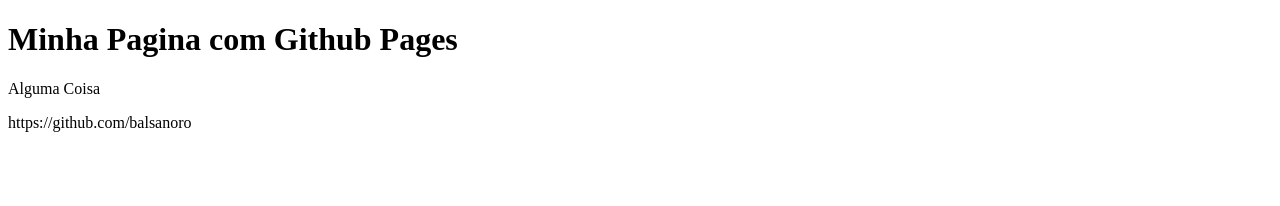
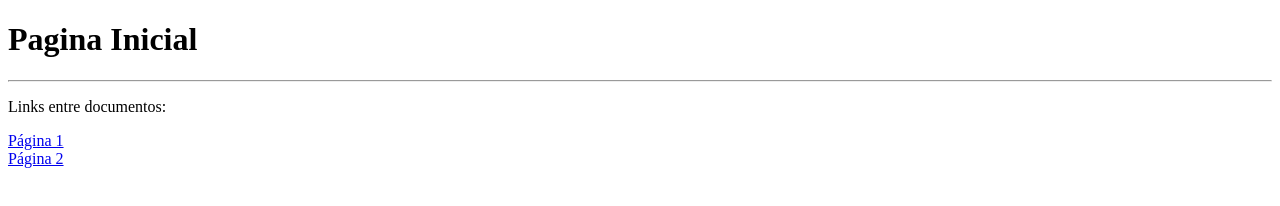
Before and after one commit to balsanoro/balsanoro.github.io, a plain HTML site: page index.html in a window 1280 px wide. Drawn offline with Linux system fonts and the light colour scheme.

Commit message:
Add files via upload

```diff
--- a/index.html
+++ b/index.html
@@ -1,12 +1,13 @@
 <!DOCTYPE html>
 <html>
     <head>
-		      <meta charset="UTF-8">
-			  <title>Minha Página</title>
+	    <title>Index</title>
     </head>
 	<body>
-			       <h1>Minha Pagina com Github Pages</h1>
-			       <p>Alguma Coisa</p>
+	    <h1>Pagina Inicial</h1>
+		<hr />
+		<p>Links entre documentos:</p>
+		<a href="pagina1.html">Página 1</a><br/>
+		<a href="pagina2.html">Página 2</a><br/>
 	</body>
 </html>
-     https://github.com/balsanoro
```
Also changed, not shown: pagina1.html (added, +10 -0 lines), pagina2.html (added, +10 -0 lines). Lines whose indentation alone changed are shown as unchanged.
